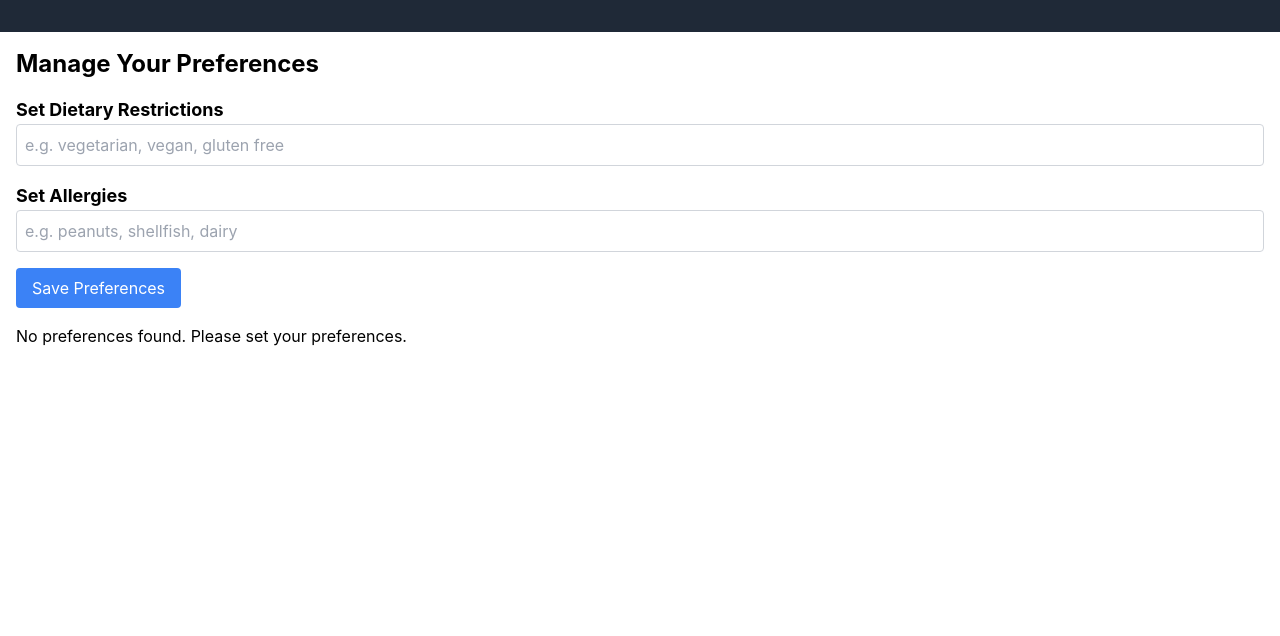
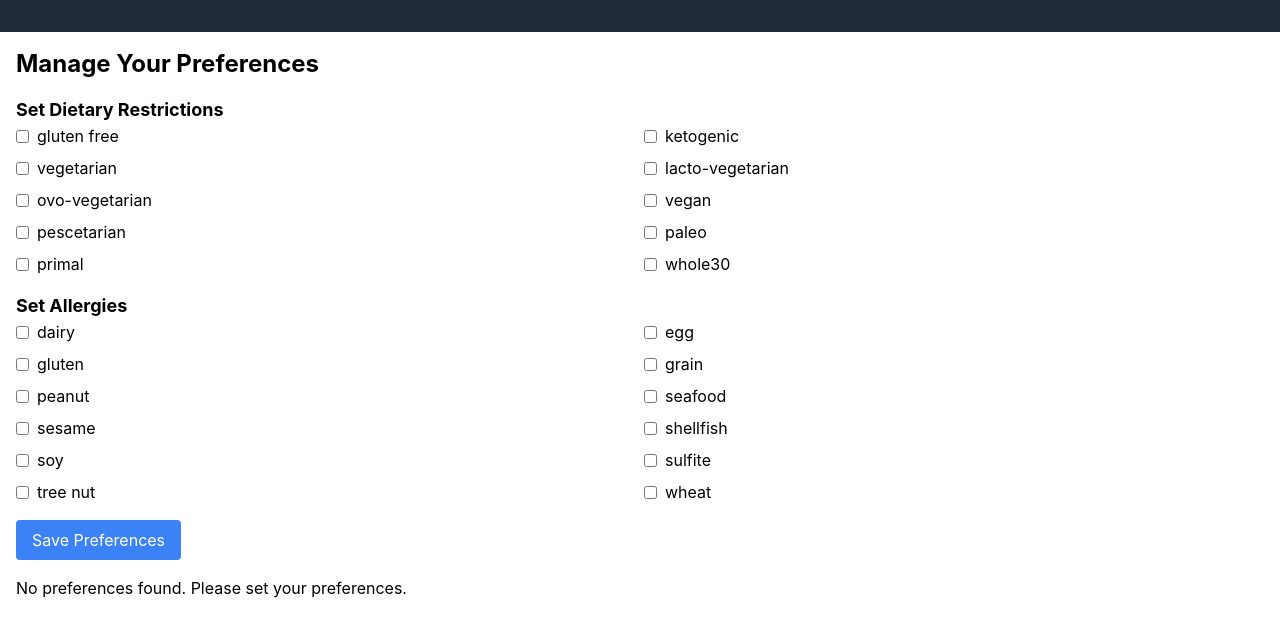
Before and after one commit to sirus-the-beaver/CS361-main-program, a React (Create React App) app in the folder frontend/: page /preferences in a window 1280 px wide. Shown: the top 636 px of the page. Built offline with nearby package versions, Linux system fonts and the light colour scheme; no server answers.

Commit message:
Change preferences component to checkboxes to set preferences instead of text input

```diff
--- a/frontend/src/components/IngredientInput.js
+++ b/frontend/src/components/IngredientInput.js
@@ -38,14 +38,10 @@ const IngredientInput = () => {
     const handleSubmit = async (e) => {
         e.preventDefault();
         try {
-            const response = await axios.post('http://localhost:5006/recommendations',
-                {
-                    params: {
-                        userId: userId
-                    }
-                },
+            const response = await axios.post('http://localhost:5007/recommendations',
                 { ingredients: ingredientsList,
-                  ignorePantry: ignorePantry
+                  ignorePantry: ignorePantry,
+                  userId: userId
                 },
                 { headers: {
                     Authorization: `Bearer ${localStorage.getItem('token')}`,
--- a/frontend/src/components/Preferences.js
+++ b/frontend/src/components/Preferences.js
@@ -9,11 +9,39 @@ const Preferences = () => {
     const [message, setMessage] = useState("");
     const userId = localStorage.getItem("userId");
 
+    const availableDietaryRestrictions = [
+        "gluten free",
+        "ketogenic",
+        "vegetarian",
+        "lacto-vegetarian",
+        "ovo-vegetarian",
+        "vegan",
+        "pescetarian",
+        "paleo",
+        "primal",
+        "whole30"
+    ];
+
+    const availableAllergies = [
+        "dairy",
+        "egg",
+        "gluten",
+        "grain",
+        "peanut",
+        "seafood",
+        "sesame",
+        "shellfish",
+        "soy",
+        "sulfite",
+        "tree nut",
+        "wheat"
+    ]
+
     useEffect(() => {
         const fetchPreferences = async () => {
             try {
                 setLoading(true);
-                const response = await axios.get(`http://localhost:5006/preferences/${userId}`);
+                const response = await axios.get(`http://localhost:5007/preferences/${userId}`);
                 setSavedPreferences(response.data);
                 setDietaryRestrictions(response.data.dietaryRestrictions || []);
                 setAllergies(response.data.allergies || []);
@@ -28,11 +56,19 @@ const Preferences = () => {
         fetchPreferences();
     }, [userId]);
 
+    const handleCheckboxChange = (item, state, setState) => {
+        if (state.includes(item)) {
+            setState(state.filter(i => i !== item));
+        } else {
+            setState([...state, item]);
+        }
+    };
+
 
     const handleSavePreferences = async () => {
         try {
             setLoading(true);
-            const response = await axios.post("http://localhost:5006/preferences", {
+            const response = await axios.post("http://localhost:5007/preferences", {
                 userId,
                 dietaryRestrictions,
                 allergies
@@ -64,24 +100,36 @@ const Preferences = () => {
 
                 <div className="mb-4">
                     <h4 className="text-lg font-bold">Set Dietary Restrictions</h4>
-                    <input
-                        type="text"
-                        value={dietaryRestrictions.join(', ')}
-                        placeholder='e.g. vegetarian, vegan, gluten free'
-                        onChange={(e) => setDietaryRestrictions(e.target.value.split(',').map(item => item.trim()))}
-                        className="border border-gray-300 rounded p-2 w-full"
-                    />
+                    <div className="grid grid-cols-2 gap-2">
+                        {availableDietaryRestrictions.map(item => (
+                            <label key={item} className="flex items-center">
+                                <input
+                                    type="checkbox"
+                                    checked={dietaryRestrictions.includes(item)}
+                                    onChange={() => handleCheckboxChange(item, dietaryRestrictions, setDietaryRestrictions)}
+                                    className="mr-2"
+                                />
+                                {item}
+                            </label>
+                        ))}
+                    </div>
                 </div>
 
                 <div className="mb-4">
                     <h4 className="text-lg font-bold">Set Allergies</h4>
-                    <input
-                        type="text"
-                        value={allergies.join(', ')}
-                        placeholder='e.g. peanuts, shellfish, dairy'
-                        onChange={(e) => setAllergies(e.target.value.split(',').map(item => item.trim()))}
-                        className="border border-gray-300 rounded p-2 w-full"
-                    />
+                    <div className="grid grid-cols-2 gap-2">
+                        {availableAllergies.map(item => (
+                            <label key={item} className="flex items-center">
+                                <input
+                                    type="checkbox"
+                                    checked={allergies.includes(item)}
+                                    onChange={() => handleCheckboxChange(item, allergies, setAllergies)}
+                                    className="mr-2"
+                                />
+                                {item}
+                            </label>
+                        ))}
+                    </div>
                 </div>
 
                 <button onClick={handleSavePreferences} className="bg-blue-500 text-white py-2 px-4 rounded">Save Preferences</button>
```
